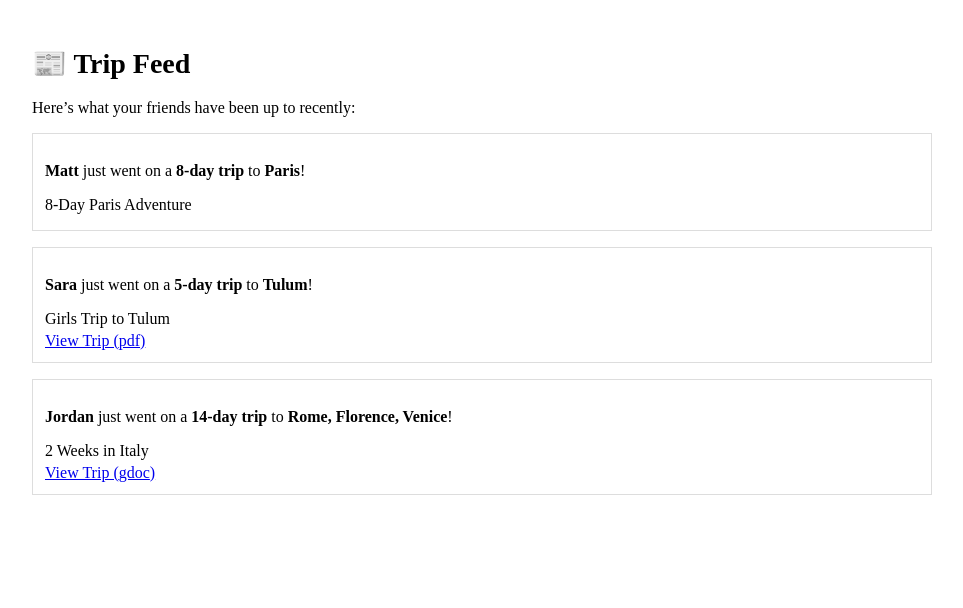
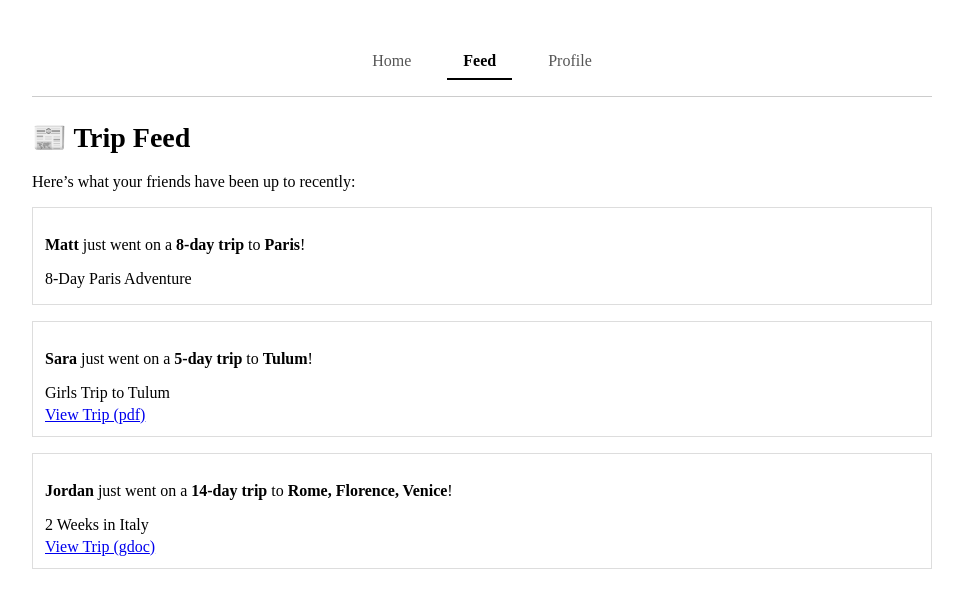
Before and after one commit to giddens7196/travlr-ui, a React (Vite) app: page /feed in a window 1280 px wide. Shown: the top 608 px of the page, without its empty margins (158-1121 px from the left). Built offline with nearby package versions, Linux system fonts and the light colour scheme.

Commit message:
Update feed.tsx

```diff
--- a/src/pages/feed.tsx
+++ b/src/pages/feed.tsx
@@ -1,5 +1,5 @@
-// file: src/pages/feed.tsx
 import { useEffect, useState } from "react";
+import NavBar from "../components/NavBar";
 
 interface TripCardProps {
   title: string;
@@ -45,6 +45,7 @@ export default function FeedPage() {
 
   return (
     <div style={{ padding: 20, maxWidth: 900, margin: "auto" }}>
+      <NavBar />
       <h1 style={{ fontSize: 28 }}>📰 Trip Feed</h1>
       <p>Here’s what your friends have been up to recently:</p>
 
```
